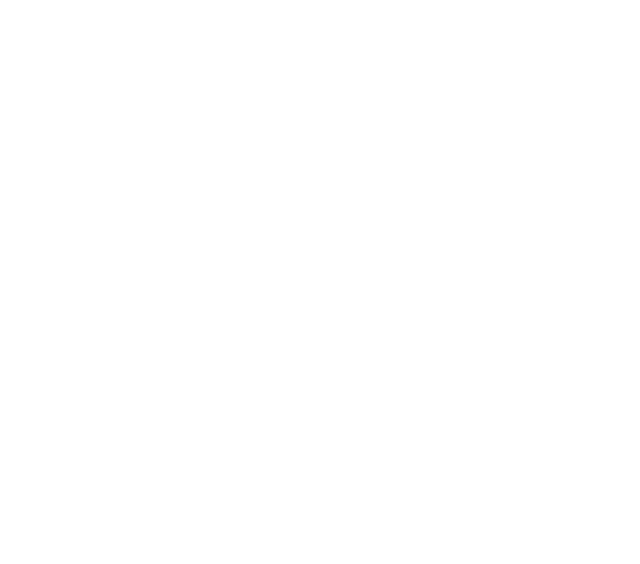
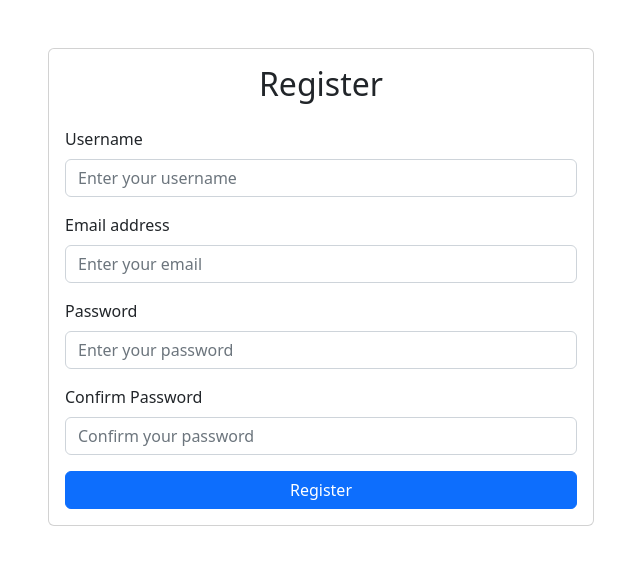
Before and after one commit to artemusuni/JustDoIt, a React (Vite) app in the folder BetterPrepared/: page /register in a window 1280 px wide. Before the commit this address had no page. Shown: the top 564 px of the page, without its empty margins (319-959 px from the left). Built offline with nearby package versions, Linux system fonts and the light colour scheme.

Commit message:
login and register pages frontend done, need css and account databases before finishing

```diff
--- a/BetterPrepared/src/App.tsx
+++ b/BetterPrepared/src/App.tsx
@@ -1,5 +1,6 @@
 import { Routes, Route, Link, useLocation } from "react-router-dom";
 import Login from "./External/Login";
+import Register from "./External/Register";
 import "./App.css";
 
 function App() {
@@ -22,21 +23,16 @@ function App() {
       {location.pathname === "/" && (
         <div className="button-container">
           <button className="leaderboard">Leaderboard</button>
-          <button className="register-login">
-            <Link
-              to="/login"
-              style={{ color: "white", textDecoration: "none" }}
-            >
-              Login
-            </Link>
-          </button>
+          <Link to="/login" style={{ textDecoration: "none" }}>
+            <button className="register-login">Login</button>
+          </Link>
         </div>
       )}
 
-      {/* Routes */}
       <Routes>
         <Route path="/" element={<div />} /> {/* Empty main page */}
         <Route path="/login" element={<Login />} />
+        <Route path="/register" element={<Register />} />
       </Routes>
     </div>
   );
--- a/BetterPrepared/src/External/Login.tsx
+++ b/BetterPrepared/src/External/Login.tsx
@@ -1,23 +1,35 @@
-import React from "react";
+import React, { useState } from "react";
 
 function Login() {
+  const [username, setUsername] = useState("");
+  const [password, setPassword] = useState("");
+
+  const handleSubmit = (e: React.FormEvent) => {
+    e.preventDefault();
+    // Add logic to handle login (e.g., API call)
+    alert(`Logged in as ${username}`);
+  };
+
   return (
     <div className="container mt-5">
       <div className="row justify-content-center">
-        <div className="col-md-6">
+        <div className="col-md-10">
           <div className="card">
             <div className="card-body">
               <h2 className="text-center mb-4">Login</h2>
-              <form>
+              <form onSubmit={handleSubmit}>
                 <div className="mb-3">
-                  <label htmlFor="email" className="form-label">
-                    Email address
+                  <label htmlFor="username" className="form-label">
+                    Username
                   </label>
                   <input
-                    type="email"
+                    type="text"
                     className="form-control"
-                    id="email"
-                    placeholder="Enter your email"
+                    id="username"
+                    placeholder="Enter your username"
+                    value={username}
+                    onChange={(e) => setUsername(e.target.value)}
+                    required
                   />
                 </div>
                 <div className="mb-3">
@@ -29,10 +41,20 @@ function Login() {
                     className="form-control"
                     id="password"
                     placeholder="Enter your password"
+                    value={password}
+                    onChange={(e) => setPassword(e.target.value)}
+                    required
                   />
                 </div>
-                <button type="submit" className="btn btn-primary w-100">
+                <button type="submit" className="btn btn-primary w-100 mb-3">
                   Login
+                </button>
+                <button
+                  type="button"
+                  className="btn btn-secondary w-100"
+                  onClick={() => (window.location.href = "/register")}
+                >
+                  No Account? Click Here to Register!
                 </button>
               </form>
             </div>
--- a/BetterPrepared/src/External/Register.tsx
+++ b/BetterPrepared/src/External/Register.tsx
@@ -0,0 +1,114 @@
+import React, { useState } from "react";
+
+function Register() {
+  const [username, setUsername] = useState("");
+  const [email, setEmail] = useState("");
+  const [password, setPassword] = useState("");
+  const [confirmPassword, setConfirmPassword] = useState("");
+  const [errorMessage, setErrorMessage] = useState("");
+
+  const validatePassword = (password: string) => {
+    const hasLength = password.length > 8;
+    const hasNumber = /\d/.test(password);
+    const hasLetter = /[a-zA-Z]/.test(password);
+    const hasSymbol = /[!@#$%^&*(),.?":{}|<>]/.test(password);
+    return hasLength && hasNumber && hasLetter && hasSymbol;
+  };
+
+  const handleSubmit = (e: React.FormEvent) => {
+    e.preventDefault();
+    if (!validatePassword(password)) {
+      setErrorMessage(
+        "Password must be at least 8 characters long, include a number, a letter, and a symbol."
+      );
+      return;
+    }
+    if (password !== confirmPassword) {
+      setErrorMessage("Passwords do not match.");
+      return;
+    }
+    setErrorMessage("");
+    alert(`Registration successful for ${username}`);
+    // Add logic to handle registration (e.g., API call)
+  };
+
+  return (
+    <div className="container mt-5">
+      <div className="row justify-content-center">
+        <div className="col-md-6">
+          <div className="card">
+            <div className="card-body">
+              <h2 className="text-center mb-4">Register</h2>
+              <form onSubmit={handleSubmit}>
+                <div className="mb-3">
+                  <label htmlFor="username" className="form-label">
+                    Username
+                  </label>
+                  <input
+                    type="text"
+                    className="form-control"
+                    id="username"
+                    placeholder="Enter your username"
+                    value={username}
+                    onChange={(e) => setUsername(e.target.value)}
+                    required
+                  />
+                </div>
+                <div className="mb-3">
+                  <label htmlFor="email" className="form-label">
+                    Email address
+                  </label>
+                  <input
+                    type="email"
+                    className="form-control"
+                    id="email"
+                    placeholder="Enter your email"
+                    value={email}
+                    onChange={(e) => setEmail(e.target.value)}
+                    required
+                  />
+                </div>
+                <div className="mb-3">
+                  <label htmlFor="password" className="form-label">
+                    Password
+                  </label>
+                  <input
+                    type="password"
+                    className="form-control"
+                    id="password"
+                    placeholder="Enter your password"
+                    value={password}
+                    onChange={(e) => setPassword(e.target.value)}
+                    required
+                  />
+                </div>
+                <div className="mb-3">
+                  <label htmlFor="confirmPassword" className="form-label">
+                    Confirm Password
+                  </label>
+                  <input
+                    type="password"
+                    className="form-control"
+                    id="confirmPassword"
+                    placeholder="Confirm your password"
+                    value={confirmPassword}
+                    onChange={(e) => setConfirmPassword(e.target.value)}
+                    required
+                  />
+                </div>
+                {errorMessage && (
+                  <div className="alert alert-danger">{errorMessage}</div>
+                )}
+                <button type="submit" className="btn btn-primary w-100">
+                  Register
+                </button>
+              </form>
+            </div>
+          </div>
+        </div>
+      </div>
+    </div>
+  );
+}
+
+export default Register;
```
